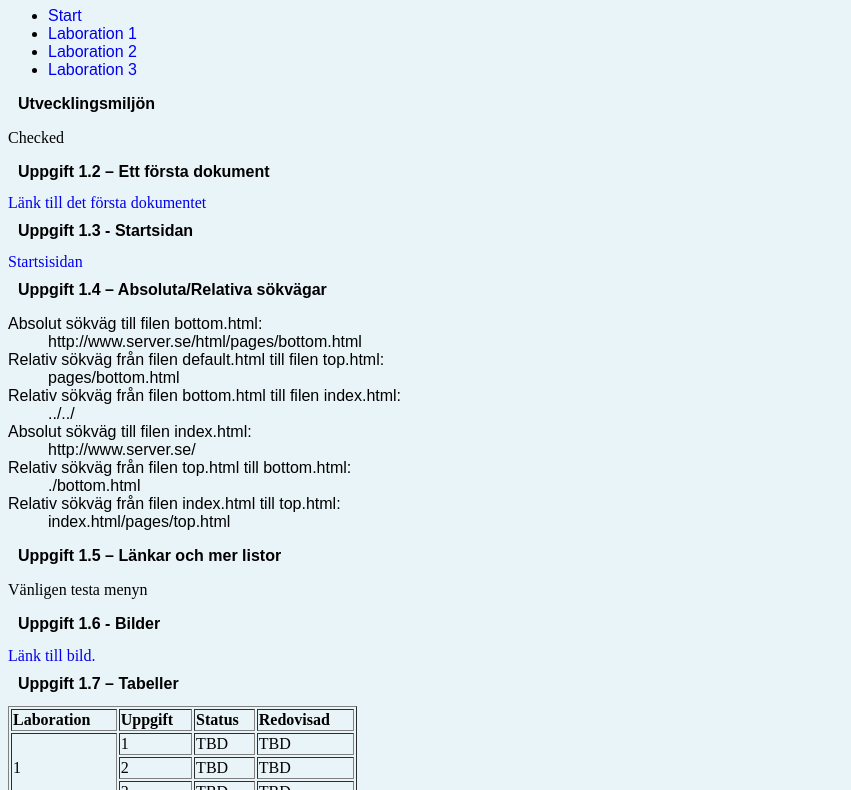
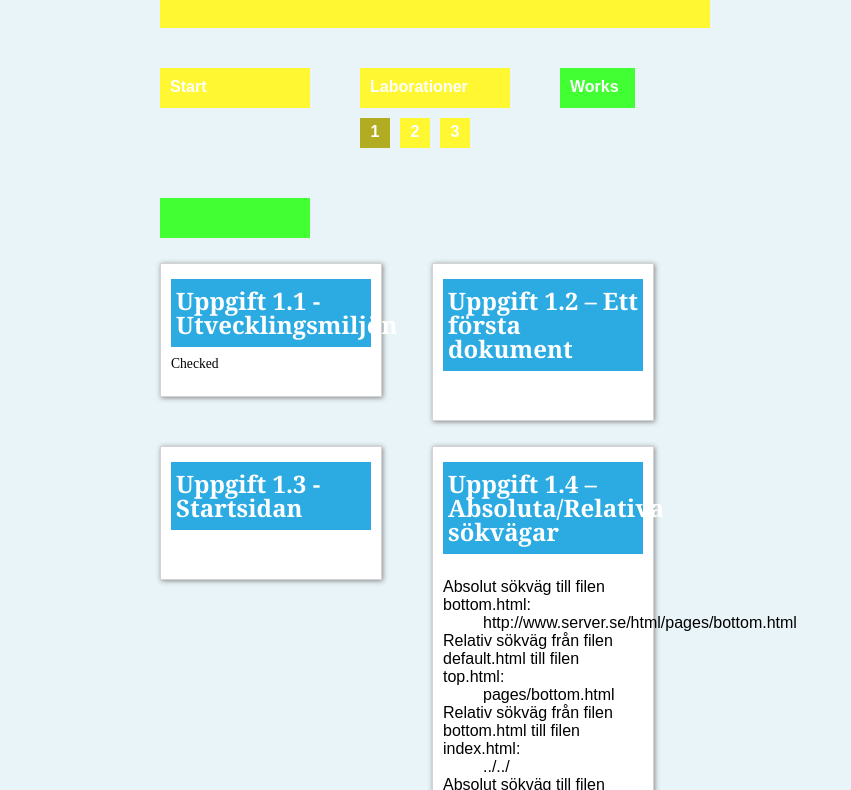
Before and after one commit to ag222ie/1DV435_ag222ie, a plain HTML site: page pages/lab1.html in a window 1280 px wide. Shown: the part 73-863 px from the top of the page, without its empty margins (0-851 px from the left). Drawn offline with Linux system fonts and the light colour scheme.

Commit message:
+Lägger till meny i lab1.html +"Städar"
Dock så är inte länkarna synliga i ".blogpost" på lab.html. Felsökning
pågår.

```diff
--- a/css/mainstyle.css
+++ b/css/mainstyle.css
@@ -39,6 +39,7 @@ ul, dl, ol {
 
 a {
     text-decoration: none;
+    color:#000;
 }
 
 #wrapper {
@@ -58,6 +59,10 @@ a {
 /*-------------------*/
 /* MENU */
 /*-------------------*/
+#active {
+    background-color: #b2ac23;
+}
+
 #menu {
     width: 700px;
     height: 150px;
@@ -198,3 +203,7 @@ a {
     font-weight: bold;
     padding-top: 18px;
 }
+
+.blogpost a {
+    color: #000;
+}
--- a/pages/lab1.html
+++ b/pages/lab1.html
@@ -11,32 +11,81 @@
 <!-- 42 -->
 
 <body>
+    <div id="wrapper">
+        <div id="header">
+            <h1 class="title">
+                <u>Alexander Gottfridsson</u>
+            </h1>
+        </div>
+        <div id="menu">
+            <a href="../index.html">
+                <div class="menublock_start">
+                    <h2>
+                        Start
+                    </h2>
+                </div>
+            </a>
+            <div class="menublock">
+                <h2>Laborationer</h2>
+            </div>
+            <a href="#works">
+                <div class="menublock_blog">
+                    <h2>
+                        Works
+                    </h2>
+                </div>
+            </a>
+            <a href="pages/lab1.html">
+                <div id="labswrapper">
+                    <div class="labslink" id="active">
+                        <p>
+                            1
+                        </p>
+                    </div>
+            </a>
+            <a href="pages/lab2.html">
+                <div class="labslink">
+                    <p>
+                        2
+                    </p>
+                </div>
+            </a>
+            <a href="pages/lab3.html">
+                <div class="labslink">
+                    <p>
+                        3
+                    </p>
+                </div>
+            </a>
+        </div>
+        <div id="blogwrapper">
+            <!--Länkar syns ej-->
 
-    <h1>Webbteknisk introduktion</h1>
+            <div id="blogheader">
+                <a name="works"></a>
+            </div>
 
-    <ul>
-        <li class="menu"><a href="../index.html">Start</a></li>
-        <li class="menu"><a href="lab1.html">Laboration 1</a></li>
-        <li class="menu"><a href="lab2.html">Laboration 2</a></li>
-        <li class="menu"><a href="lab3.html">Laboration 3</a></li>
-    </ul>
+            <div class="blogpost">
+                <h3>Uppgift 1.1 - Utvecklingsmiljön</h3>
+                <p>Checked</p>
+            </div>
 
+            <div class="blogpost">
+                <h3>Uppgift 1.2 – Ett första dokument</h3>
+                <p>
+                    <a href="pages/presentation.html#apollo">Länk till bild.</a>
+                </p>
+            </div>
 
-    <h2>Utvecklingsmiljön</h2>
+            <div class="blogpost">
+                <h3>Uppgift 1.3 - Startsidan</h3>
+                <p>
+                    <a href="../index.html">Startsisidan</a>
+                </p>
+            </div>
 
-    <p>Checked</p>
-
-
-    <h2>Uppgift 1.2 – Ett första dokument</h2>
-
-    <a href="presentation.html">Länk till det första dokumentet</a>
-
-    <h2>Uppgift 1.3 - Startsidan</h2>
-    <a href="../index.html">Startsisidan</a>
-
-
-
-    <h2>Uppgift 1.4 – Absoluta/Relativa sökvägar</h2>
+            <div class="blogpost">
+                <h3>Uppgift 1.4 – Absoluta/Relativa sökvägar</h3>
                 <dl>
                     <dt>Absolut sökväg till filen bottom.html:</dt>
                     <dd>http://www.server.se/html/pages/bottom.html</dd>
@@ -51,16 +100,20 @@
                     <dt>Relativ sökväg från filen index.html till top.html:</dt>
                     <dd>index.html/pages/top.html</dd>
                 </dl>
+            </div>
 
-    <h2>Uppgift 1.5 – Länkar och mer listor</h2>
+            <div class="blogpost">
+                <h3>Uppgift 1.5 – Länkar och mer listor</h3>
                 <p>Vänligen testa menyn</p>
+            </div>
 
+            <div class="blogpost">
+                <h3>Uppgift 1.6 - Bilder</h3>
+                <a href="presentation.html#apollo">Länk till bild.</a>
+            </div>
 
-    <h2>Uppgift 1.6 - Bilder</h2>
-
-    <a href="presentation.html#apollo">Länk till bild.</a>
-
-    <h2>Uppgift 1.7 – Tabeller</h2>
+            <div class="blogpost">
+                <h3>Uppgift 1.7 – Tabeller</h3>
                 <table border="1">
                     <thead>
                         <tr>
@@ -208,8 +261,16 @@
                         </tr>
                     </tbody>
                 </table>
+            </div>
 
-    <h2>Uppgift 1.8 - Formulär</h2>
+            <div class="blogpost">
+                <h3>Uppgift 1.8 - Formulär</h3>
                 <a href="kontakt.html">Kontakt</a>
+            </div>
+
+
+
+        </div>
+    </div>
 </body>
 </html>
```
Also changed, not shown: index.html (+26 -13 lines). Lines whose indentation alone changed are shown as unchanged.
